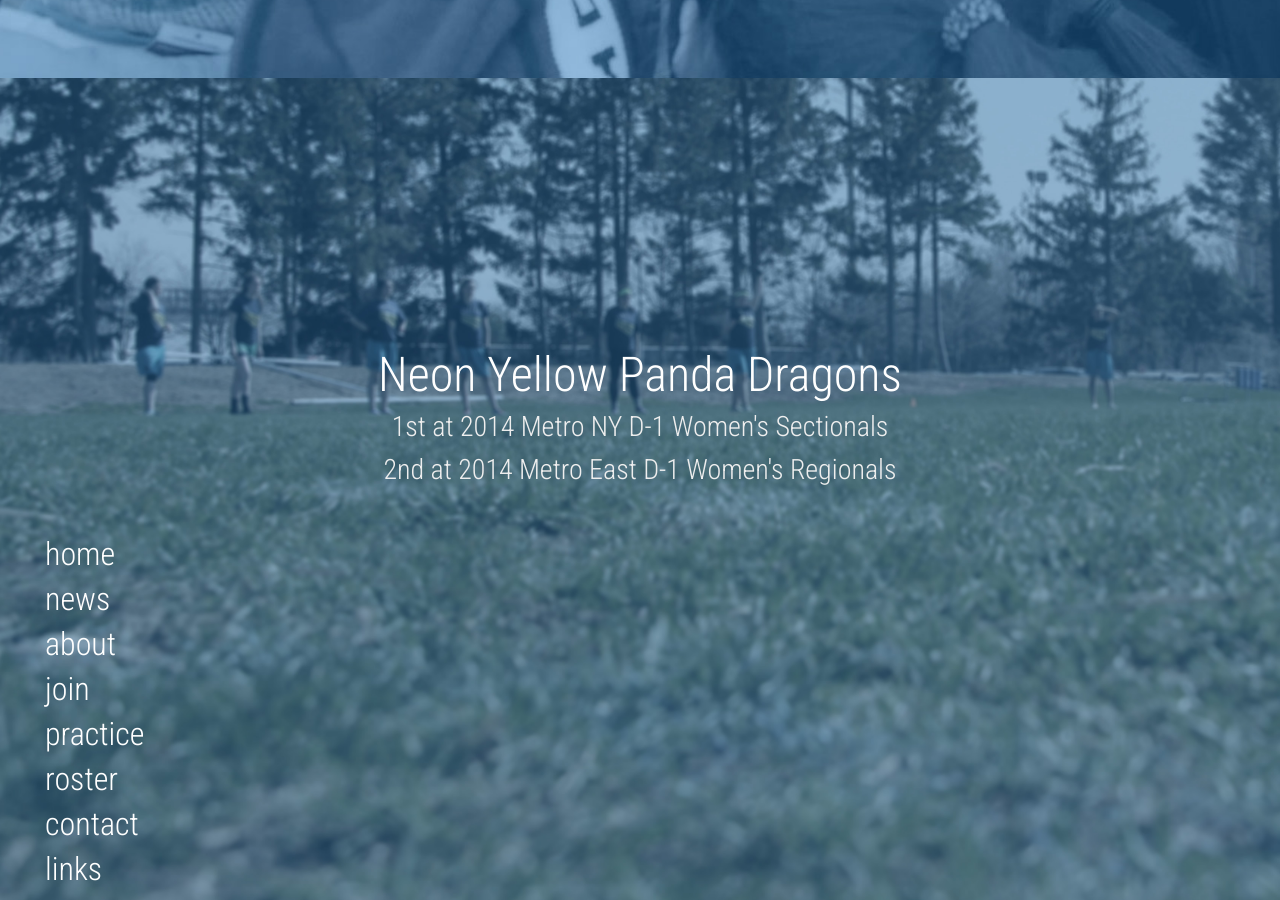
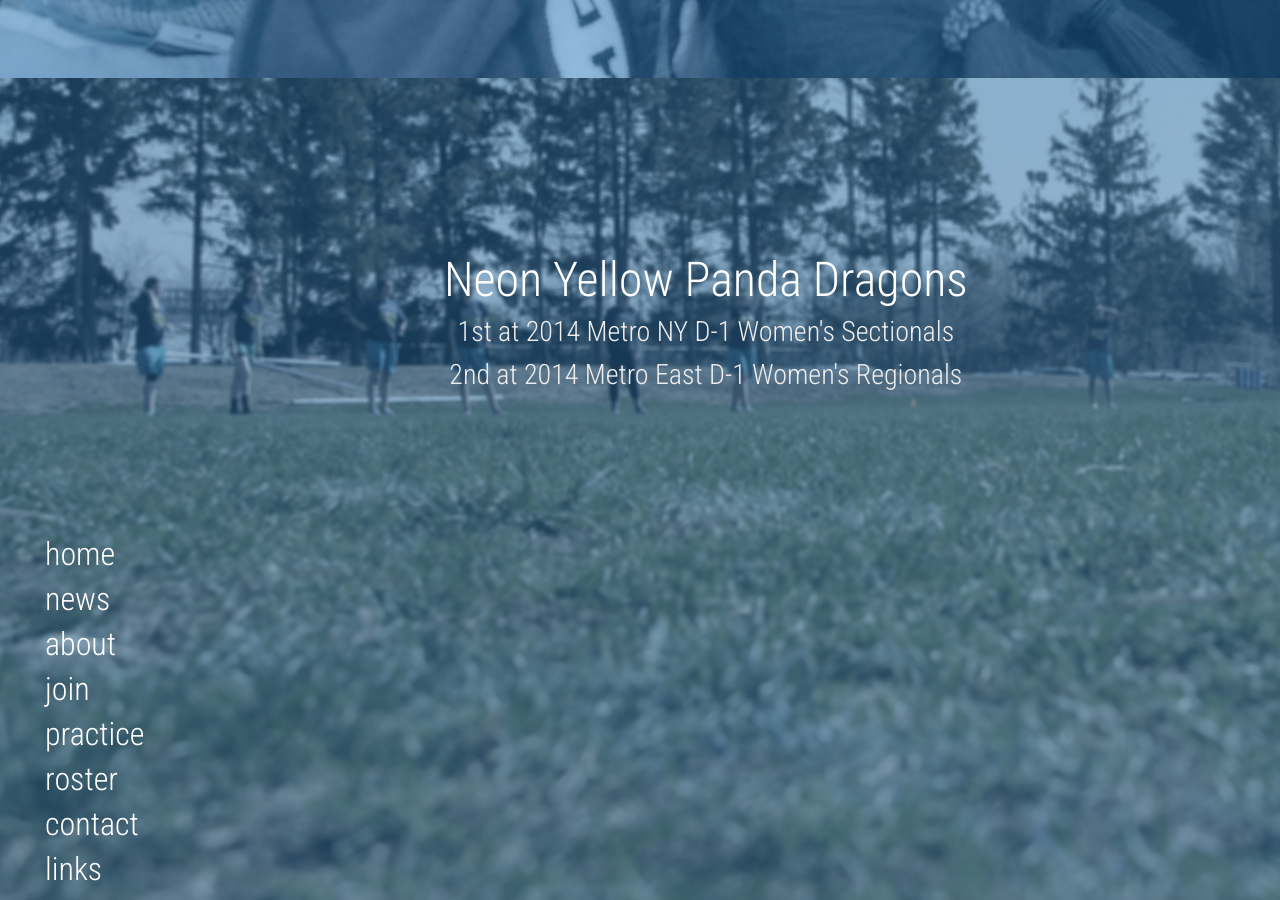
Before and after one commit to phanieste/nypd, a Jekyll site: the page built from nypd-v2/index.html, in a window 1280 px wide and 900 px high, scrolled down 822 px. Built offline with Jekyll 4.4.1, drawn with Linux system fonts in a browser that asks for light colours; nearby versions of some CDN libraries; some web fonts are replaced.

Commit message:
fixed text positioning + mobile navigation

```diff
--- a/nypd-v2/_includes/home.html
+++ b/nypd-v2/_includes/home.html
@@ -2,7 +2,7 @@
     <ul class="intro">
       <li>
         <span>Image 1</span>
-        <div class="intro-text">
+       <div class="intro-text">
           <h1>NYPD</h1>
           <h2>Columbia University Women's Ultimate</h2>
           <a href="#main" class="btn-learn-more" role="button">Learn more &raquo;</a>
--- a/nypd-v2/_includes/js.html
+++ b/nypd-v2/_includes/js.html
@@ -1,5 +1,5 @@
     <!-- jQuery, Bootstrap JS, and custom JS -->
-    <script src="http://ajax.googleapis.com/ajax/libs/jquery/2.1.1/jquery.min.js"></script>
-    <script src="http://ajax.googleapis.com/ajax/libs/jqueryui/1.11.2/jquery-ui.min.js"></script>
+    <script src="https://code.jquery.com/jquery-2.1.1.min.js"></script>
+    <script src="{{ site.baseurl }}/js/jquery-ui.min.js"></script>
     <script src="{{ site.baseurl }}/js/bootstrap.min.js"></script>
     <script src="{{ site.baseurl }}/js/main.js"></script>
--- a/nypd-v2/css/main.css
+++ b/nypd-v2/css/main.css
@@ -30,6 +30,8 @@
   font-weight: bold;
 }
 
+
+
 /* ========================================================================= //
 
   MAIN PAGE
@@ -50,6 +52,7 @@
   margin-bottom: 0;
   padding: 10px 16px;
   text-align: center;
+  text-decoration: none;
   transition: opacity .5s;
   -webkit-transition: opacity .5s;
   white-space: nowrap;
@@ -164,7 +167,6 @@
 
 .intro-text {
   display: table-cell;
-  height: 100%;
   position: absolute;
   text-align: center;
   vertical-align: middle;
@@ -189,15 +191,12 @@
 /* ===== LANDING SECTION ===== */
 
 .content-fixed {
-  bottom: 0;
   color: #fff;
-  display: table;
   height: 100%;
   left: 16%;
-  padding-top: 20px;
-  position: fixed;
+  position: relative;
   text-align: center;
-  width: 100%;
+  width: 84%;
 }
 
 .content-fixed h1 {
@@ -219,17 +218,14 @@
 }
 
 .wrapper {
-  display: table-cell;
-  vertical-align: middle;
+  margin-top: 25%;
+  position: relative;
 }
 
 @media (min-width: 768px) {
   .content-fixed {
-    bottom: 50px;
-    left: 0;
     color: #fff;
     text-align: center;
-    width: 100%;
   }
 }
 
@@ -245,6 +241,15 @@
   opacity: .7;
   filter: alpha(opacity=70);
   width: 100%;
+  z-index: 900;
+}
+
+.navbar-header .icon-bar {
+  display: block;
+  width: 22px;
+  height: 2px;
+  background-color: #cccccc;
+  border-radius: 1px;
 }
 
 #main-nav {
@@ -255,10 +260,21 @@
   width: 100%;
 }
 
-#main-nav a {
+#main-nav a, a:visited {
   background-color: transparent;
   color: #fff;
   padding: 2.5px 15px;
+  transition: padding .2s;
+  -webkit-transition: padding .2s;
+}
+
+#main-nav a:hover {
+  background-color: transparent;
+  color: #fff;
+  opacity: .5;
+  filter: alpha(opacity=50);
+  padding: 2.5px 20px;
+  text-decoration: none;
 }
 
 @media (min-width: 768px) {
@@ -274,19 +290,7 @@
   }
 
   #nav-main a, a:visited {
-    color: #fff;
     font: 32px "Roboto Condensed",sans-serif;
-    padding: 2.5px 15px;
-    transition: padding .2s;
-    -webkit-transition: padding .2s;
-  }
 
-  #nav-main a:hover {
-    background-color: transparent;
-    color: #fff;
-    opacity: .5;
-    filter: alpha(opacity=50);
-    padding: 2.5px 20px;
-    text-decoration: none;
   }
 }
```
Also changed, not shown: README.md, nypd-v2/js/jquery-ui.min.js (added).
